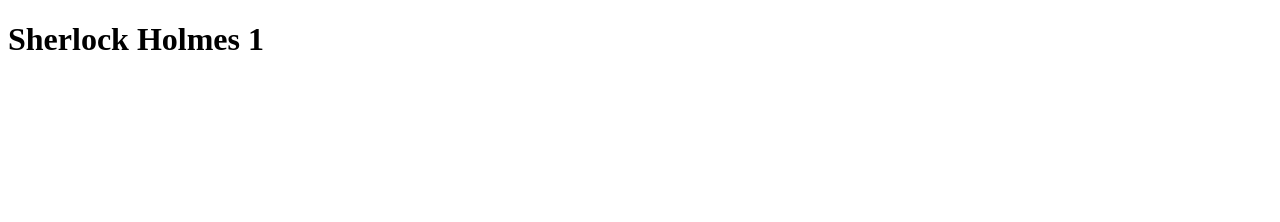
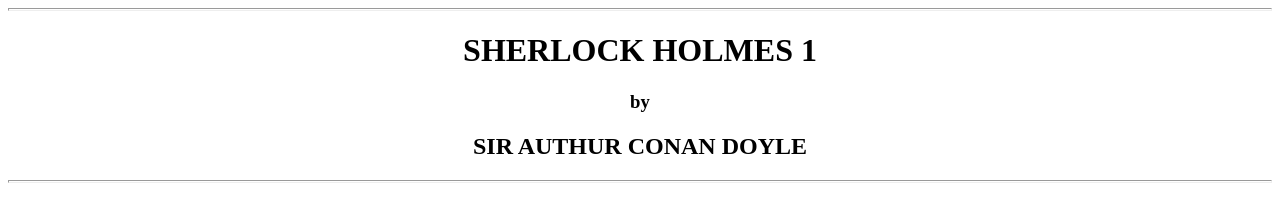
Before and after one commit to jaytula/web-bootcamp, a website: page intro-to-html/index.html in a window 1280 px wide. Drawn offline with Linux system fonts and the light colour scheme.

Commit message:
Add body stuff

```diff
--- a/intro-to-html/index.html
+++ b/intro-to-html/index.html
@@ -4,8 +4,22 @@
   <meta charset="UTF-8">
   <meta name="viewport" content="width=device-width, initial-scale=1.0">
   <title>Document</title>
+  <style>
+    body {
+      text-align: center;
+    }
+  </style>
 </head>
 <body>
-  <h1>Sherlock Holmes 1</h1>
+  <hr size="3" />
+  <h1>SHERLOCK HOLMES 1</h1>
+
+  <h3>by</h3>
+
+  <h2>SIR AUTHUR CONAN DOYLE</h2>
+  <hr size="3" />
+
+  <!-- This is a comment -->
+
 </body>
 </html>
```
